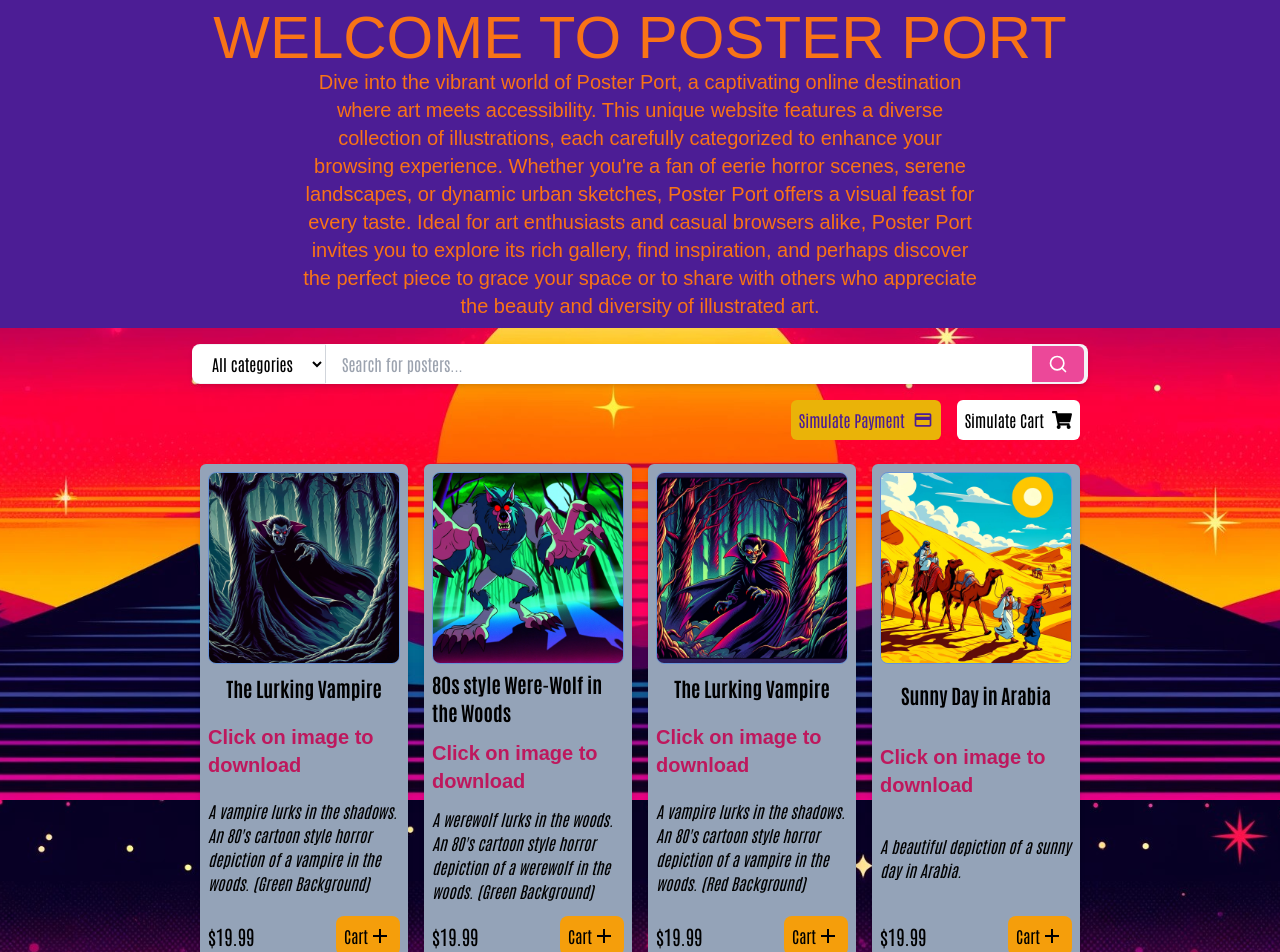
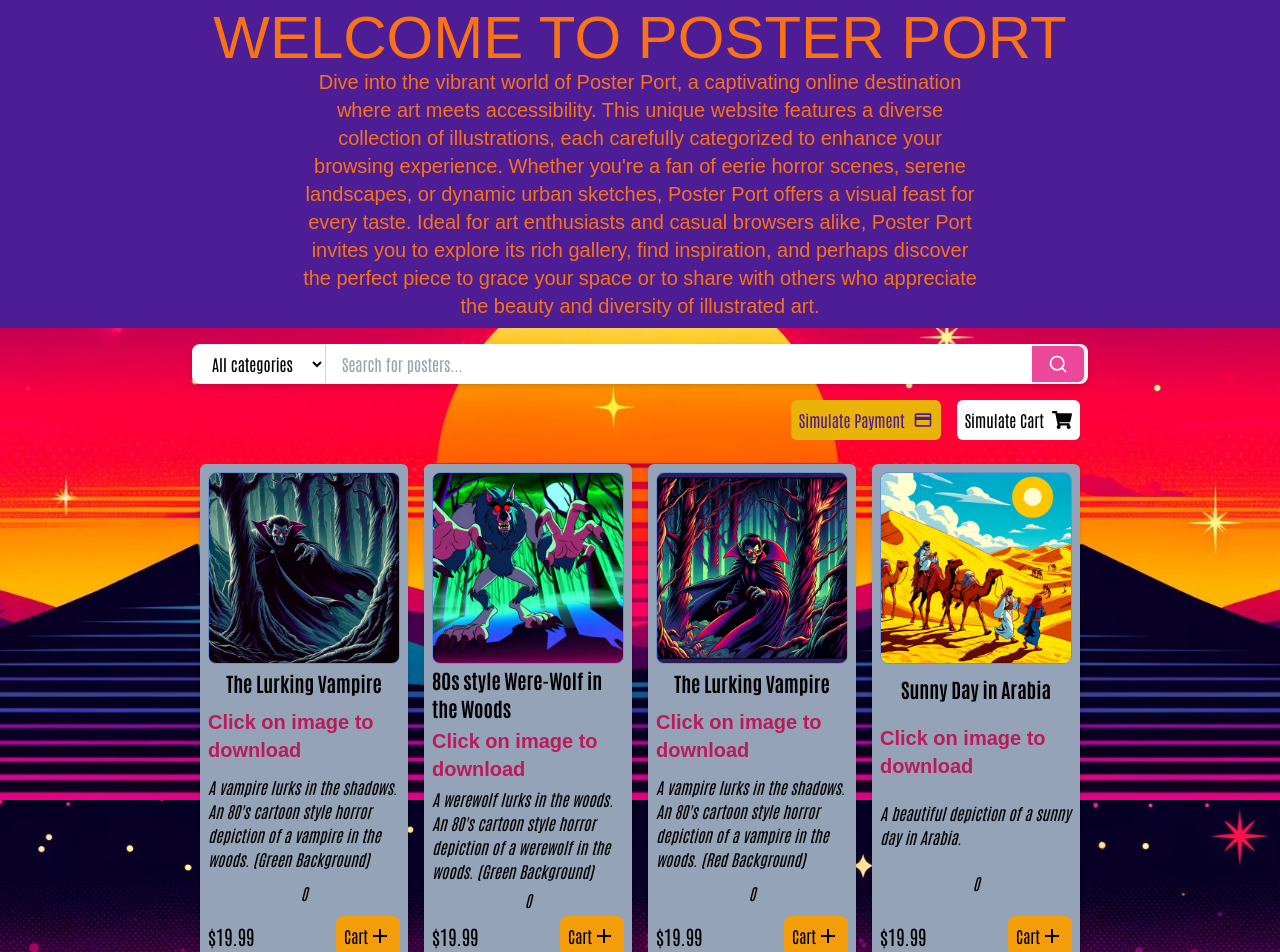
Before and after one commit to shino022/PosterPort_cicd, a React (Vite) app in the folder client/: page / in a window 1280 px wide. Shown: the top 952 px of the page. Built offline with nearby package versions, Linux system fonts and the light colour scheme; a web font is replaced by a local one.

Commit message:
Updated poster count

```diff
--- a/client/src/App.jsx
+++ b/client/src/App.jsx
@@ -15,27 +15,37 @@ export default function App() {
   const [currentPage, setCurrentPage] = useState(1);
   const itemsPerPage = 8;
   const [found, setFound] = useState(true);
+  const [counts, setCounts] = useState({});
+
+
+  useEffect(() => {
+    // Initialize counts state with each poster having a count of 0
+    const initialCounts = {};
+    posters.forEach((poster) => {
+      initialCounts[poster.id] = 0;
+    });
+    setCounts(initialCounts);
+  }, []);
 
   useEffect(() => {
     const filterResults = () => {
-      let results = posters;
+      let results = posters.map(poster => ({
+        ...poster,
+        count: counts[poster.id] || 0  // Ensure counts are carried over when filtering
+      }));
       if (category !== "All categories") {
-        results = results.filter((poster) => poster.category === category);
+        results = results.filter(poster => poster.category === category);
       }
-
       if (searchTerm) {
-        results = results.filter((poster) =>
+        results = results.filter(poster =>
           poster.title.toLowerCase().includes(searchTerm.toLowerCase())
         );
       }
-
       setFilteredResults(results);
     };
 
     filterResults();
-
-    filteredResults.length === 0 ? setFound(false) : setFound(true);
-  }, [searchTerm, category, filteredResults.length]);
+  }, [searchTerm, category, counts]);
 
   const indexOfLastItem = currentPage * itemsPerPage;
   const indexOfFirstItem = indexOfLastItem - itemsPerPage;
@@ -59,6 +69,13 @@ export default function App() {
     setCurrentPage(page);
   };
 
+  const incrementCount = (id) => {
+    setCounts(prevCounts => ({
+      ...prevCounts,
+      [id]: prevCounts[id] + 1
+    }));
+  };
+
   return (
     <div className="flex flex-col items-center min-h-screen min-w-[350px]">
       <Hero />
@@ -77,7 +94,7 @@ export default function App() {
           <Link to="/payment">
             <button className="flex gap-2 items-center bg-yellow-500 text-violet-900 rounded-md m-2 p-2 hover:scale-105">
               Simulate Payment
-              <MdOutlinePayment className="text-xl"/>
+              <MdOutlinePayment className="text-xl" />
             </button>
           </Link>
           <CartButton />
@@ -93,6 +110,8 @@ export default function App() {
                   posterTitle={poster.title}
                   posterDescription={poster.description}
                   posterPrice={poster.price}
+                  posterCount={poster.count}
+                  incrementCount={() => incrementCount(poster.id)}
                 />
               ))}
             </div>
--- a/client/src/components/Card.jsx
+++ b/client/src/components/Card.jsx
@@ -9,8 +9,11 @@ const Card = ({
   posterTitle,
   posterDescription,
   posterPrice,
+  posterCount,
+  incrementCount,
 }) => {
   const [isExpanded, setIsExpanded] = useState(false);
+
 
   const handleDownload = () => {
     //Create a new anchor element
@@ -32,6 +35,11 @@ const Card = ({
     document.body.removeChild(link);
   };
 
+  const handleCartBtn = () => {
+    incrementCount();
+  };
+
+
   return (
     <div className="shadow-md h-auto rounded-md px-2 py-2 bg-slate-400 min-w-[200px] lg:min-w-[150px] sm:h-[500px] flex flex-col">
       <img
@@ -43,12 +51,13 @@ const Card = ({
       <h2 className="text-xl m-auto font-bold">{posterTitle}</h2>
       <p className="text-xl m-auto font-bold text-pink-700 font-jersey">Click on image to download</p>
       <p className="italic m-auto">{posterDescription}</p>
+      <p className="italic m-auto">{posterCount}</p>
 
       <div className="flex justify-between items-center mt-auto">
         <p className="text-xl">{`$${posterPrice}`}</p>
         <button
           className="flex hover:cursor-pointer  bg-amber-500 rounded-lg p-2"
-          onClick={() => console.log(posterId)}
+          onClick={handleCartBtn}
         >
           Cart
           <MdAdd className="text-2xl" />
```
